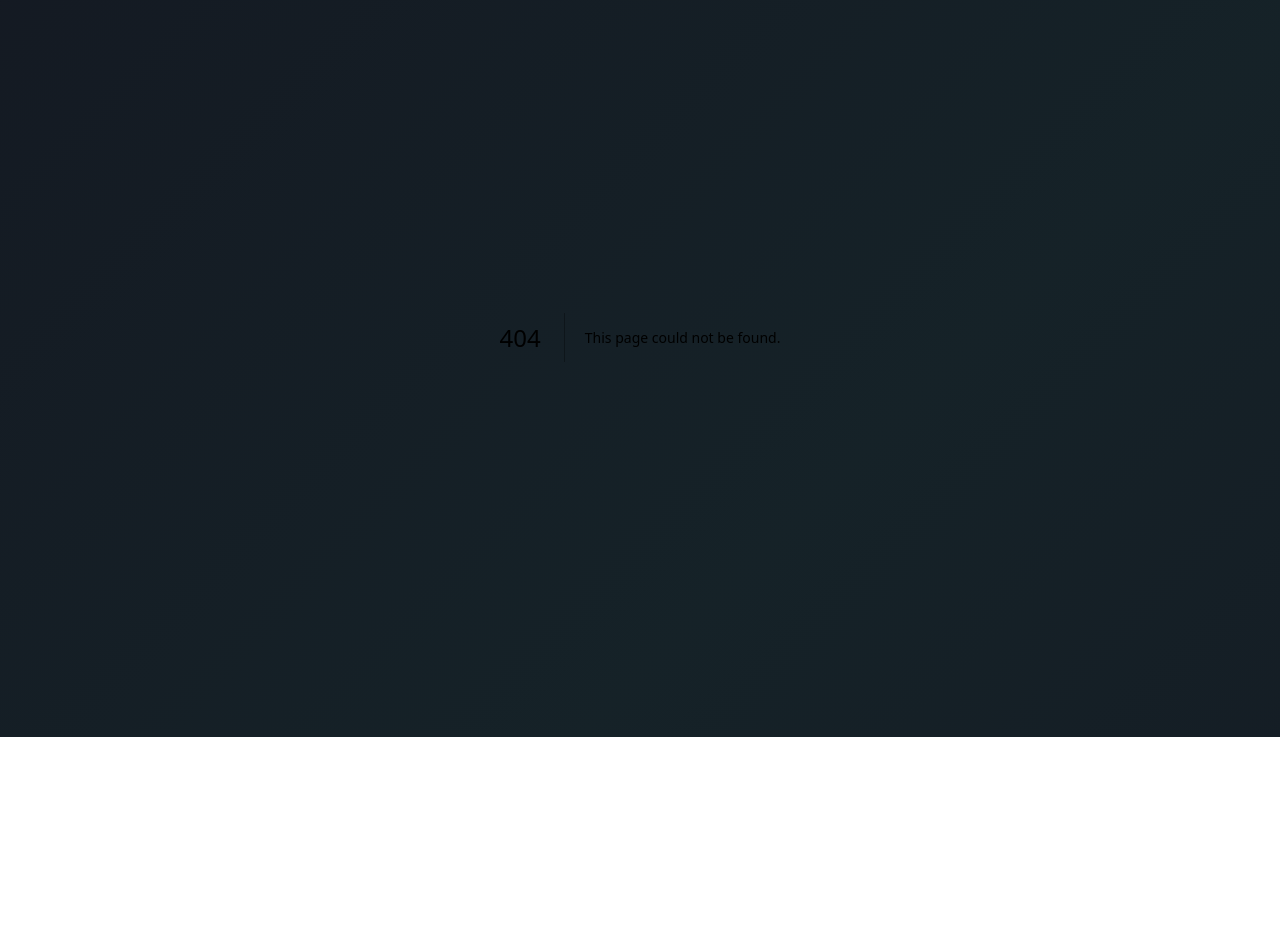
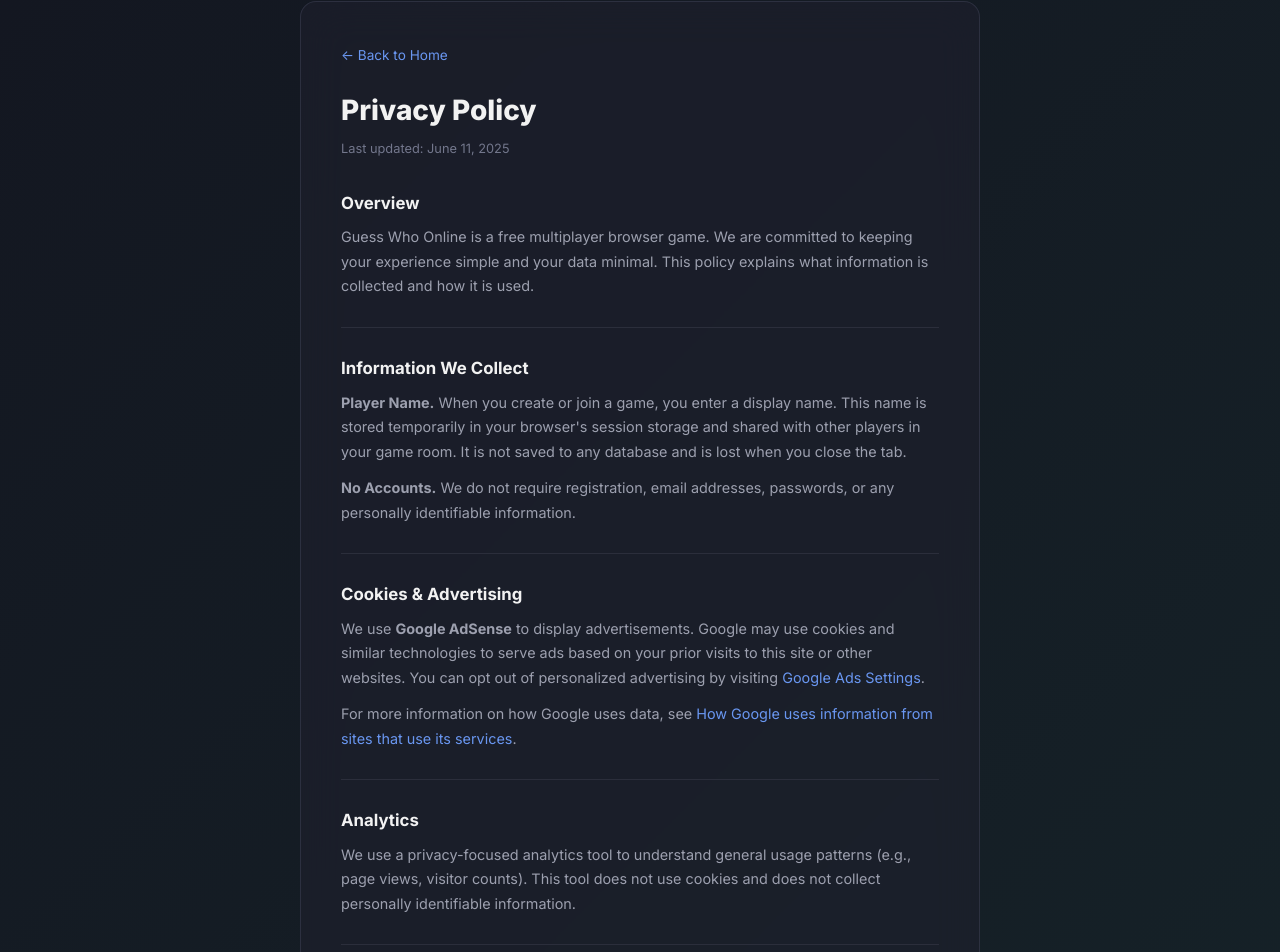
Before and after one commit to MarkCirineo/guess-who, a Next.js app: page /privacy in a window 1280 px wide. Before the commit this address had no page. Shown: the part 63-1015 px from the top of the page. Before the commit the page ends 800 px from the top, so only its background shows below. Built offline with nearby package versions, Linux system fonts and the light colour scheme.

Commit message:
feat: add privacy policy page and google ads script

```diff
--- a/src/app/layout.tsx
+++ b/src/app/layout.tsx
@@ -34,6 +34,11 @@ export default function RootLayout({
           src="https://analytics.markcirineo.com/script.js"
           data-website-id="806d2232-74df-4f1a-9460-2dbebbfe3955"
         />
+        <script
+          async
+          src="https://pagead2.googlesyndication.com/pagead/js/adsbygoogle.js?client=ca-pub-8147469409497186"
+          crossOrigin="anonymous"
+        />
       </head>
       <body className="bg-animated">{children}</body>
     </html>
--- a/src/app/page.tsx
+++ b/src/app/page.tsx
@@ -252,7 +252,13 @@ export default function Home() {
           fontSize: "0.8rem",
         }}
       >
-        No account needed · Just create & play
+        No account needed · Just create &amp; play ·{" "}
+        <a
+          href="/privacy"
+          style={{ color: "hsl(230, 10%, 45%)", textDecoration: "underline" }}
+        >
+          Privacy Policy
+        </a>
       </p>
     </main>
   );
--- /dev/null
+++ b/src/app/privacy/page.tsx
@@ -0,0 +1,215 @@
+import Link from "next/link";
+import type { Metadata } from "next";
+
+export const metadata: Metadata = {
+  title: "Privacy Policy — Guess Who Online",
+  description:
+    "Privacy policy for Guess Who Online. Learn how we handle your data, cookies, and third-party services.",
+};
+
+export default function PrivacyPolicy() {
+  return (
+    <main
+      style={{
+        minHeight: "100vh",
+        display: "flex",
+        flexDirection: "column",
+        alignItems: "center",
+        padding: "2rem",
+      }}
+    >
+      <div
+        className="glass animate-slide-in"
+        style={{
+          padding: "2.5rem",
+          maxWidth: "680px",
+          width: "100%",
+          marginTop: "2rem",
+        }}
+      >
+        <Link
+          href="/"
+          style={{
+            color: "hsl(220, 83%, 68%)",
+            fontSize: "0.85rem",
+            textDecoration: "none",
+            display: "inline-flex",
+            alignItems: "center",
+            gap: "0.35rem",
+            marginBottom: "1.5rem",
+          }}
+        >
+          ← Back to Home
+        </Link>
+
+        <h1
+          style={{
+            fontSize: "1.75rem",
+            fontWeight: 800,
+            marginBottom: "0.5rem",
+          }}
+        >
+          Privacy Policy
+        </h1>
+        <p
+          style={{
+            color: "hsl(230, 10%, 50%)",
+            fontSize: "0.8rem",
+            marginBottom: "2rem",
+          }}
+        >
+          Last updated: June 11, 2025
+        </p>
+
+        <Section title="Overview">
+          <p>
+            Guess Who Online is a free multiplayer browser game. We are committed
+            to keeping your experience simple and your data minimal. This policy
+            explains what information is collected and how it is used.
+          </p>
+        </Section>
+
+        <Section title="Information We Collect">
+          <p>
+            <strong>Player Name.</strong>{" "}When you create or join a game, you
+            enter a display name. This name is stored temporarily in your
+            browser&apos;s session storage and shared with other players in your
+            game room. It is not saved to any database and is lost when you close
+            the tab.
+          </p>
+          <p style={{ marginTop: "0.75rem" }}>
+            <strong>No Accounts.</strong> We do not require registration, email
+            addresses, passwords, or any personally identifiable information.
+          </p>
+        </Section>
+
+        <Section title="Cookies & Advertising">
+          <p>
+            We use <strong>Google AdSense</strong> to display advertisements.
+            Google may use cookies and similar technologies to serve ads based on
+            your prior visits to this site or other websites. You can opt out of
+            personalized advertising by visiting{" "}
+            <a
+              href="https://www.google.com/settings/ads"
+              target="_blank"
+              rel="noopener noreferrer"
+              style={{ color: "hsl(220, 83%, 68%)" }}
+            >
+              Google Ads Settings
+            </a>
+            .
+          </p>
+          <p style={{ marginTop: "0.75rem" }}>
+            For more information on how Google uses data, see{" "}
+            <a
+              href="https://policies.google.com/technologies/partner-sites"
+              target="_blank"
+              rel="noopener noreferrer"
+              style={{ color: "hsl(220, 83%, 68%)" }}
+            >
+              How Google uses information from sites that use its services
+            </a>
+            .
+          </p>
+        </Section>
+
+        <Section title="Analytics">
+          <p>
+            We use a privacy-focused analytics tool to understand general usage
+            patterns (e.g., page views, visitor counts). This tool does not use
+            cookies and does not collect personally identifiable information.
+          </p>
+        </Section>
+
+        <Section title="Third-Party Services">
+          <p>The following third-party services are used on this site:</p>
+          <ul
+            style={{
+              marginTop: "0.5rem",
+              paddingLeft: "1.25rem",
+              display: "flex",
+              flexDirection: "column",
+              gap: "0.35rem",
+            }}
+          >
+            <li>
+              <strong>Google AdSense</strong> — advertising and cookies
+            </li>
+            <li>
+              <strong>Umami Analytics</strong> — privacy-focused, cookieless
+              analytics
+            </li>
+          </ul>
+        </Section>
+
+        <Section title="Children's Privacy">
+          <p>
+            This site is a casual game that does not knowingly collect personal
+            information from children under 13. Since no accounts or personal
+            data are required, children can play without submitting any
+            identifying information.
+          </p>
+        </Section>
+
+        <Section title="Changes to This Policy" last>
+          <p>
+            We may update this policy from time to time. Changes will be
+            reflected on this page with an updated date.
+          </p>
+        </Section>
+      </div>
+
+      <p
+        style={{
+          marginTop: "2rem",
+          marginBottom: "2rem",
+          color: "hsl(230, 10%, 35%)",
+          fontSize: "0.8rem",
+        }}
+      >
+        <Link href="/" style={{ color: "hsl(230, 10%, 45%)", textDecoration: "none" }}>
+          Guess Who Online
+        </Link>
+      </p>
+    </main>
+  );
+}
+
+function Section({
+  title,
+  children,
+  last = false,
+}: {
+  title: string;
+  children: React.ReactNode;
+  last?: boolean;
+}) {
+  return (
+    <section
+      style={{
+        marginBottom: last ? 0 : "1.75rem",
+        paddingBottom: last ? 0 : "1.75rem",
+        borderBottom: last ? "none" : "1px solid hsl(230, 15%, 20%)",
+      }}
+    >
+      <h2
+        style={{
+          fontSize: "1.05rem",
+          fontWeight: 700,
+          marginBottom: "0.6rem",
+        }}
+      >
+        {title}
+      </h2>
+      <div
+        style={{
+          color: "hsl(230, 10%, 65%)",
+          fontSize: "0.9rem",
+          lineHeight: 1.7,
+        }}
+      >
+        {children}
+      </div>
+    </section>
+  );
+}
```
